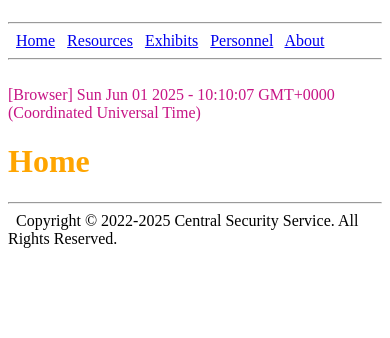
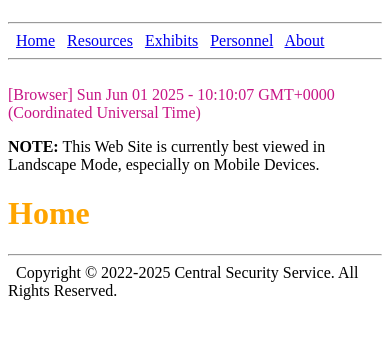
Before and after one commit to CentralSecurityService-Global/CentralSecurityService-WebSite, a plain HTML site: page Index.html in a window 390 px wide. Shown: the part 148-486 px from the top of the page. Drawn offline with Linux system fonts and the light colour scheme.

Commit message:
feat: Added a Note that the Web Site is best viewed in Landscape Mode, especially on Mobile Devices.

```diff
--- a/Index.html
+++ b/Index.html
@@ -47,6 +47,8 @@
                 </script>
             </div>
 
+            <p><b>NOTE:</b> This Web Site is currently best viewed in Landscape Mode, especially on Mobile Devices.</p>
+
             <h1>Home</h1>
         </main>
 
```
